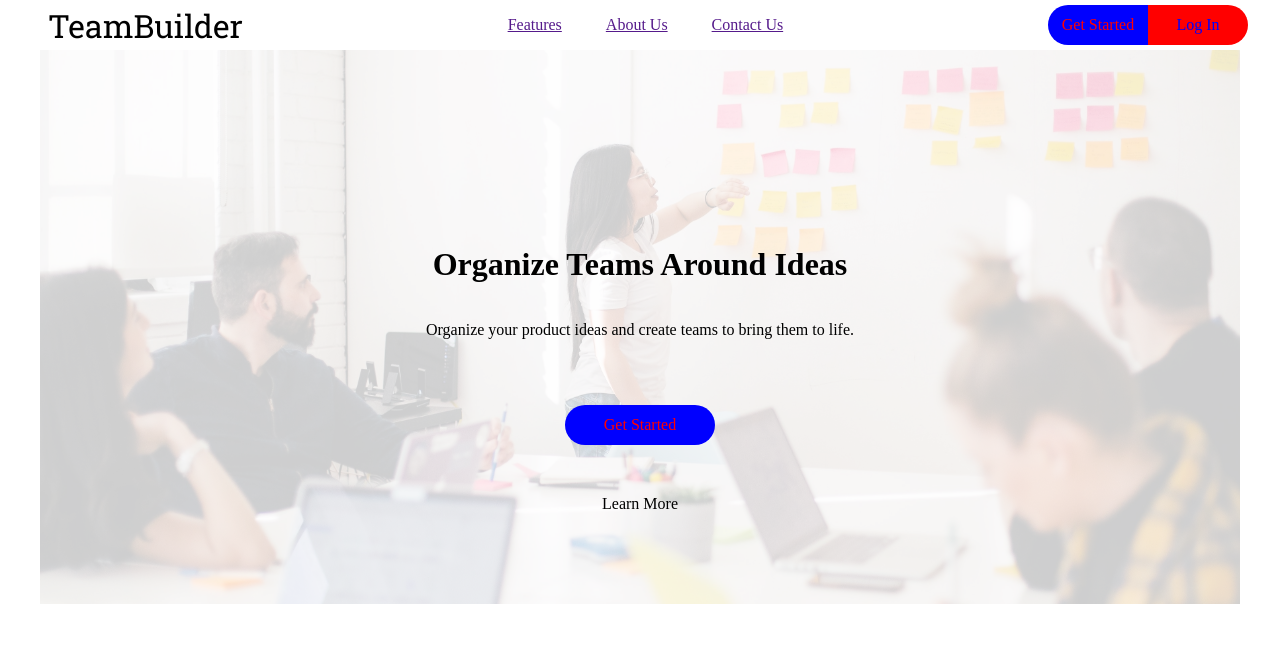
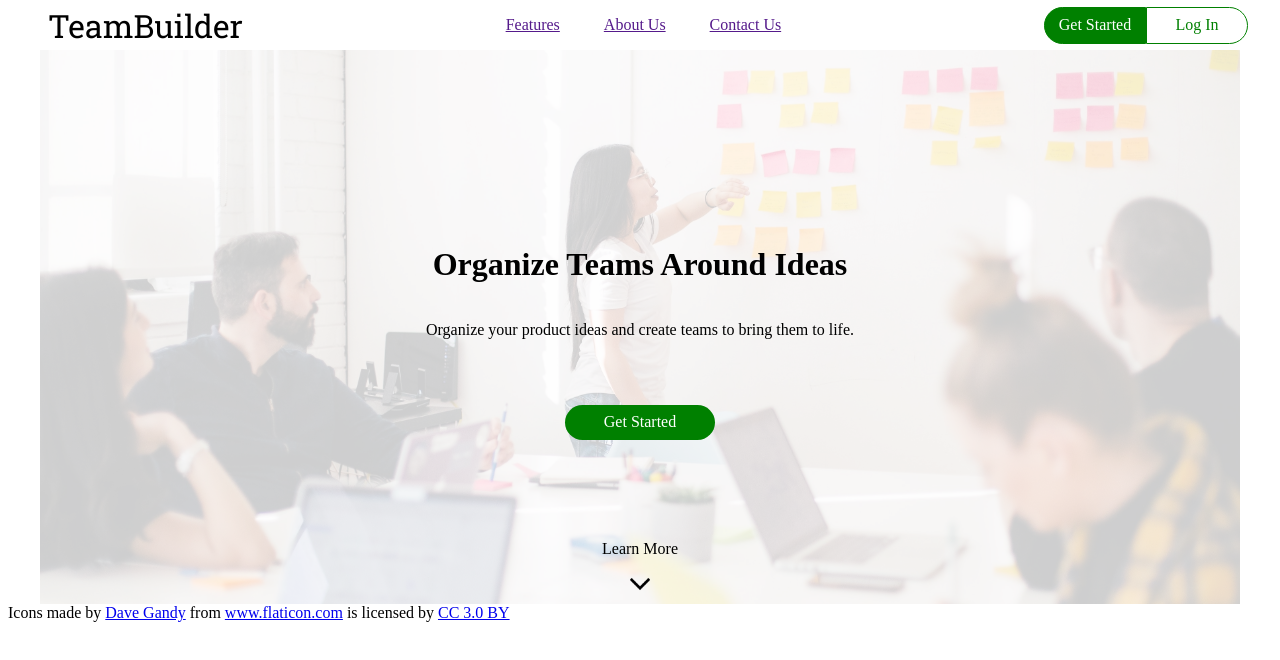
Before and after one commit to build-pt-team-builder/marketing-website-kenichi-ruf, a plain HTML site: page index.html in a window 1280 px wide. Drawn offline with Linux system fonts and the light colour scheme.

Commit message:
added arrow below learn more

```diff
--- a/index.html
+++ b/index.html
@@ -23,14 +23,16 @@
     </header>
     <div class = "container home">
       <div class = "hero">
-        <img src ="./assets/img/hero-img-home.jpg">
+        <img src ="./assets/img/hero-img-home.jpg" class = "hero-image">
         <h1>Organize Teams Around Ideas</h1>
         <p>Organize your product ideas and create teams to bring them to life.</p>
         <div class = "get-started-btn">Get Started</div>
-        <p class = "learn-more">Learn More<p>
+        <p class = "learn-more">Learn More</p>
+        <a href=""><img src = "./assets/img/down-arrow.png" class = "down-arrow"></a>
       </div>
     </div>
     <footer>
+      <div>Icons made by <a href="https://www.flaticon.com/authors/dave-gandy" title="Dave Gandy">Dave Gandy</a> from <a href="https://www.flaticon.com/" 			    title="Flaticon">www.flaticon.com</a> is licensed by <a href="http://creativecommons.org/licenses/by/3.0/" 			    title="Creative Commons BY 3.0" target="_blank">CC 3.0 BY</a></div>
     </footer>
   </body>
 </html>
--- a/less/home-page.less
+++ b/less/home-page.less
@@ -5,7 +5,7 @@
   width: 100%;
   height: 554.15px;
 
-  img {
+  .hero-image {
     position: absolute;
     max-width: @container-width;
     z-index: -1;
@@ -23,6 +23,10 @@
   }
 
   .learn-more {
-    margin-top: 50px;
+    margin-top: 100px;
+  }
+
+  .down-arrow {
+    width: 20px;
   }
 }
--- a/less/mixins.less
+++ b/less/mixins.less
@@ -3,7 +3,7 @@
   color: @secondary-color;
   border-radius: 20px;
   width: 100px;
-  height: 40px;
+  height: 35px;
   display: flex;
   align-items: center;
   justify-content: center;
--- a/less/navigation.less
+++ b/less/navigation.less
@@ -28,6 +28,9 @@ header {
       border-radius: 0;
       border-top-left-radius: 20px;
       border-bottom-left-radius: 20px;
+      border-width: 1px;
+      border-color: @primary-color;
+      border-style: solid;
     }
 
     .log-in-btn {
@@ -37,6 +40,9 @@ header {
       border-radius: 0;
       border-top-right-radius: 20px;
       border-bottom-right-radius: 20px;
+      border-width: 1px;
+      border-color: @primary-color;
+      border-style: solid;
     }
   }
 }
--- a/less/variables.less
+++ b/less/variables.less
@@ -1,6 +1,6 @@
 //Colors
-@primary-color: blue;
-@secondary-color: red;
+@primary-color: green;
+@secondary-color: white;
 @cta-background-color: green;
 @cta-text-color: white;
 
```
Also changed, not shown: assets/img/down-arrow.png (added), css/index.css.
